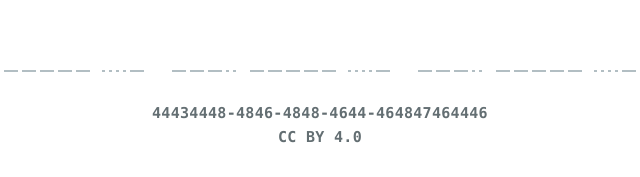
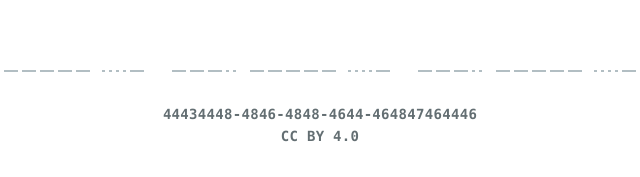
Before and after one commit to zoyaYosyny/zoyaYosyny, a plain HTML site: page index.html in a window 1280 px wide. Shown: the part 620-797 px from the top of the page, 320-960 px from the left. Drawn offline with Linux system fonts and the light colour scheme.

Commit message:
поправил footer

```diff
--- a/index.html
+++ b/index.html
@@ -30,7 +30,7 @@
             padding: 0 20px;
         }
         footer {
-            font-size: 15px;
+            font-size: 14px;
             font-weight: 600;
             color: #636e72;
             letter-spacing: 0.3px;
@@ -72,12 +72,11 @@
     </main>
     <footer>
         <svg class="morse-line"><line x1="0" y1="1" x2="100%" y2="1" /></svg>
-        <div>
-            44434448-4846-4848-4644-464847464446
-        </div>
-        <div>
-            CC BY 4.0
-        </div>
+
+        <div style="word-break: break-all;">44434448-4846-4848-4644-464847464446</div>
+        <div>CC BY 4.0</div>
+
+        <div style="display: none;">44434448-4846-4848-4644-464847464446 CC BY 4.0</div>
     </footer>
 </body>
 </html>
```
Also changed, not shown: 804.html (+7 -8 lines).
